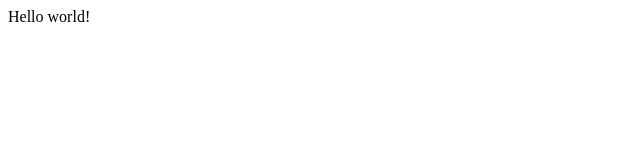
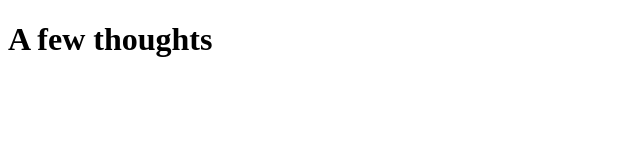
Before and after one commit to djrobinson/djrobinson.me, a Gatsby site: page / in a window 1280 px wide. Shown: the whole page, without its empty margins (0-640 px from the left). Built offline with nearby package versions, Linux system fonts and the light colour scheme; Gatsby itself is replaced by a stand-in of ours.

Commit message:
Add in static query

```diff
--- a/src/pages/index.js
+++ b/src/pages/index.js
@@ -1,3 +1,34 @@
 import React from "react"
+import { StaticQuery, graphql } from 'gatsby';
 
-export default () => <div>Hello world!</div>
+const Header = () => {
+    return (
+        <StaticQuery
+            query={graphql`
+                query {
+                    site {
+                        siteMetadata {
+                            title
+                            description
+                        }
+                    }
+                }
+            `}
+            render={data => {
+                return (
+                    <h1>{data.site.siteMetadata.title}</h1>
+                )
+            }}
+        />
+    )
+}
+
+const Layout = () => {
+    return (
+        <div>
+            <Header />
+        </div>
+    )
+}
+
+export default Layout
```
